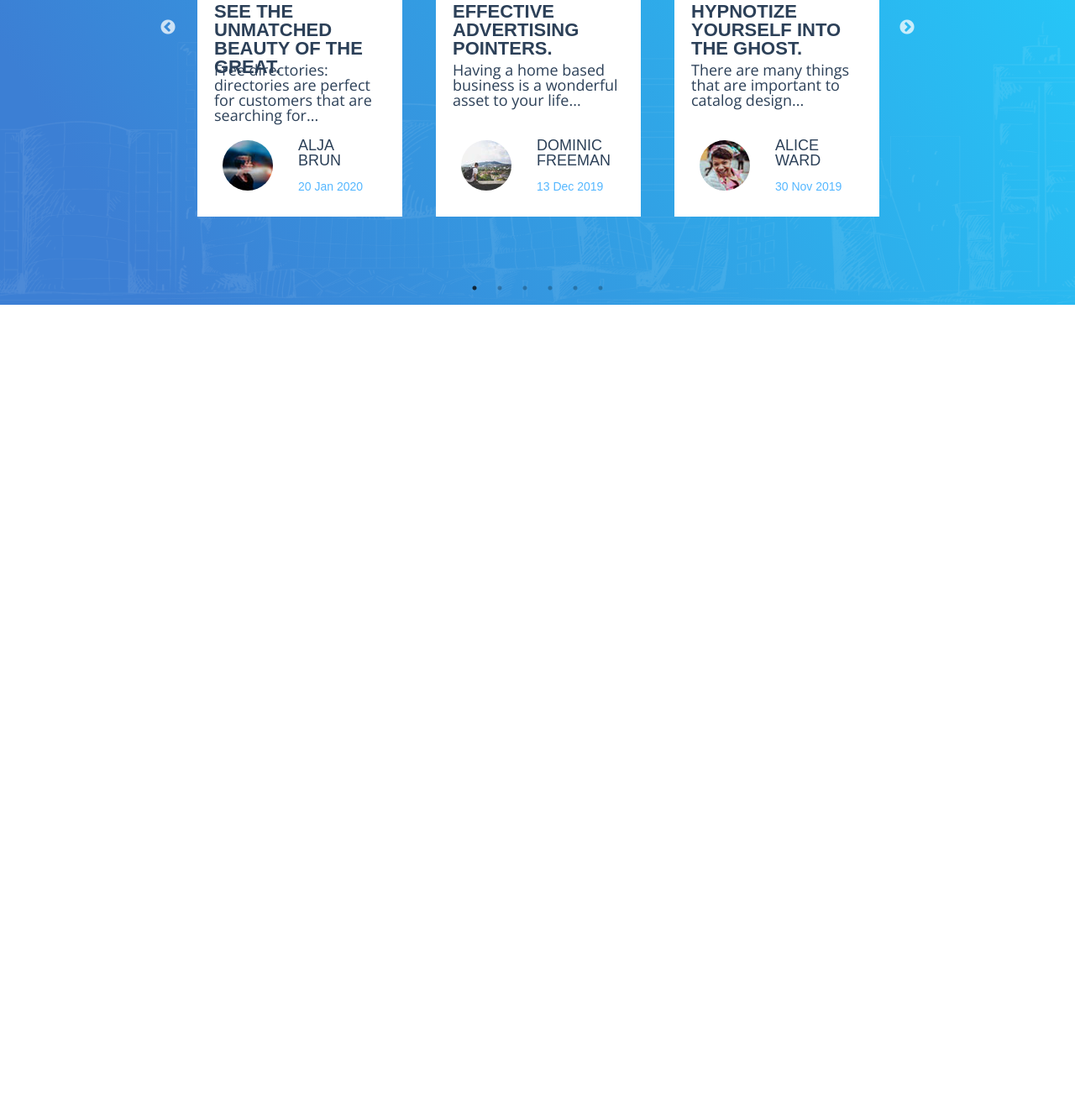
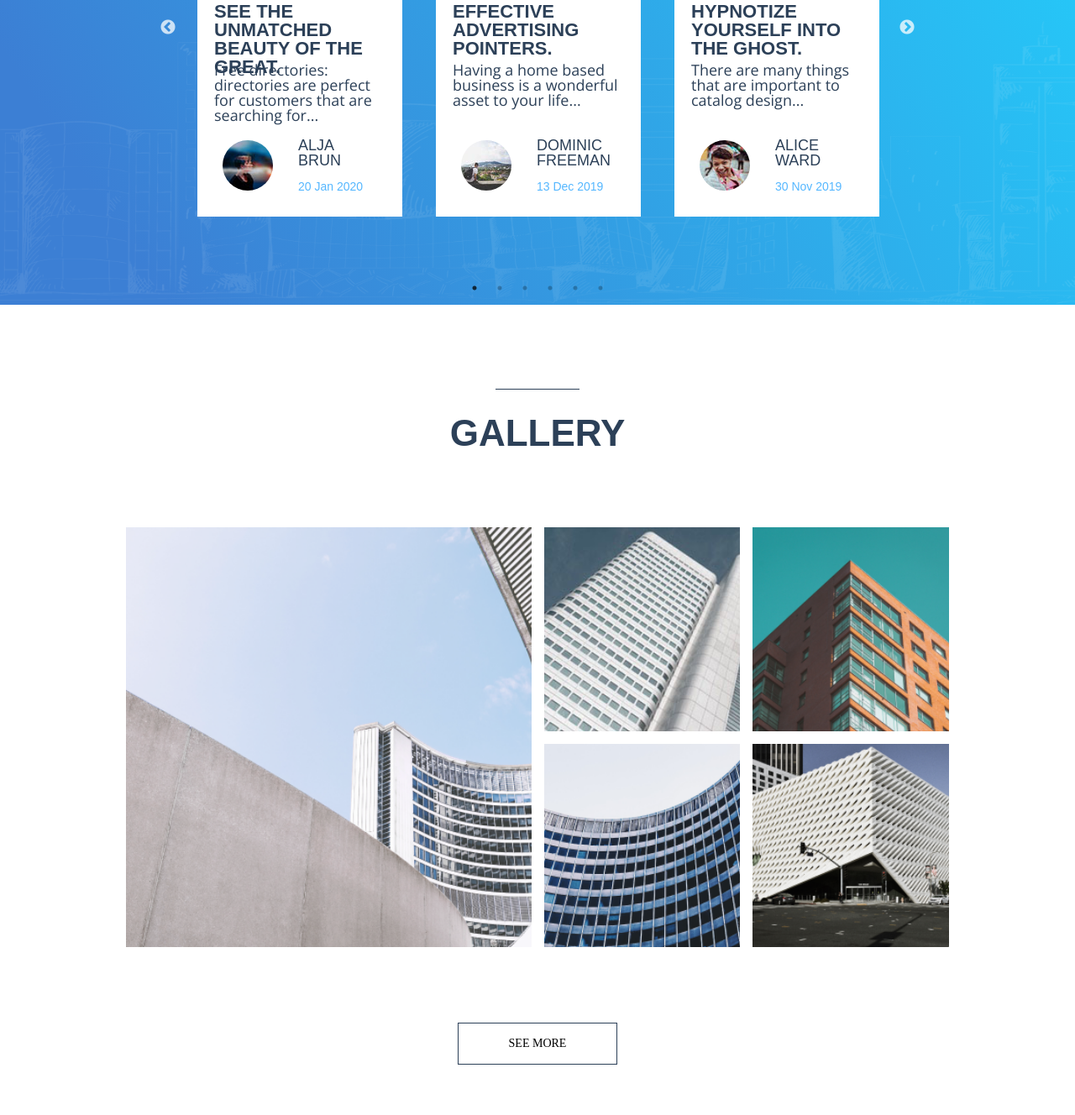
Before and after one commit to platiins/monticello, a plain HTML site: page index.html in a window 1280 px wide. Shown: the part 3292-4620 px from the top of the page at 84% size. Before the commit the page ends 3655 px from the top, so only its background shows below. Drawn offline with nearby package versions, Linux system fonts and the light colour scheme; a web font is replaced by a local one.

Commit message:
adding content and style for fourth gallery page

```diff
--- a/index.html
+++ b/index.html
@@ -29,6 +29,7 @@
   <body>
     <header id="page-header"></header>
     <main id="page-main">
+      <!-- FIRST PAGE -->
       <section id="first-page" class="first-page">
         <section class="first-page__content">
           <nav>
@@ -50,7 +51,7 @@
               </li>
               <li>
                 <div class="li-point"></div>
-                <a href="">CONTACT</a>
+                <a href="#fourth-page">CONTACT</a>
               </li>
             </ul>
             <ul class="sm-container">
@@ -78,6 +79,7 @@
           </div>
         </section>
       </section>
+      <!-- SECOND PAGE -->
       <section id="second-page" class="second-page">
         <div class="second-page__title-box">
           <div class="second-page__title-box--line"></div>
@@ -303,6 +305,25 @@
           </ul>
         </div>
       </section>
+      <!-- FOURTH PAGE -->
+      <section id="fourth-page" class="fourth-page">
+        <div class="fourth-page__title-box">
+          <div class="fourth-page__title-box--line"></div>
+          <h2 class="fourth-page__title-box--whiteTitle">GALLERY</h2>
+        </div>
+        <section>
+          <section class="gallery-grid">
+            <div class="gallery-img--1"></div>
+            <div class="gallery-img--2"></div>
+            <div class="gallery-img--3"></div>
+            <div class="gallery-img--4"></div>
+            <div class="gallery-img--5"></div>
+          </section>
+        </section>
+        <div class="gallery-btn-box">
+          <button type="button" class="more-details-btn">SEE MORE</button>
+        </div>
+      </section>
     </main>
   </body>
 </html>
--- a/styles/styles.scss
+++ b/styles/styles.scss
@@ -126,11 +126,11 @@ body {
 // second page:
 .second-page {
   color: #2c4058;
-  padding-bottom: 150px;
+  padding: 100px 0 150px;
 
   &__title-box {
     @include flex(column, space-between, center, 30px);
-    margin: 100px 0 90px 0;
+    margin-bottom: 90px;
 
     &--line {
       width: 100px;
@@ -216,6 +216,14 @@ body {
       margin: 20px 0 40px;
     }
 
+    .location {
+      font-family: "Open Sans";
+      font-size: 15px;
+      font-style: italic;
+    }
+  }
+}
+
 .more-details-btn {
   font-family: "Montserrat";
   font-size: 14px;
@@ -226,13 +234,10 @@ body {
   border: 1px solid #2c4058;
   background-color: #ffffff;
   margin-bottom: 60px;
-    }
 
-    .location {
-      font-family: "Open Sans";
-      font-size: 15px;
-      font-style: italic;
-    }
+  &:hover {
+    border: 2px solid #2c4058;
+    box-shadow: 0 0 20px #2c4058;
   }
 }
 
@@ -280,7 +285,7 @@ body {
       text-align: left;
 
       &:hover {
-        box-shadow: 0 0 20px #2c4058;
+        box-shadow: 0 0 20px #ffffff;
       }
 
       &__img1 {
@@ -353,3 +358,108 @@ body {
     }
   }
 }
+
+// FOURTH PAGE
+
+.fourth-page {
+  padding-top: 100px;
+  height: 100vh;
+
+  &__title-box {
+    @include flex(column, space-between, center, 30px);
+
+    &--line {
+      width: 100px;
+      border-top: 1px solid #2c4058;
+    }
+
+    &--whiteTitle {
+      font-size: 44px;
+      font-weight: 700;
+      text-align: center;
+      color: #2c4058;
+    }
+  }
+
+  .gallery-grid {
+    display: grid;
+    grid-template-columns: repeat(4, 1fr);
+    grid-template-rows: repeat(2, 1fr);
+    grid-template-areas:
+      "first first second third"
+      "first first fourth fifth";
+    width: calc(100% - 300px);
+    height: 500px;
+    margin: 90px 150px;
+    gap: 15px 15px;
+
+    .gallery-img--1 {
+      grid-area: first;
+      background-image: url("../assets/img/gallery1.png");
+      background-position: center;
+      background-size: cover;
+      background-repeat: no-repeat;
+
+      &:hover {
+        box-shadow: 0 0 10px #2c4058;
+        border: solid 2px #2c4058;
+      }
+    }
+
+    .gallery-img--2 {
+      grid-area: second;
+      background-image: url("../assets/img/gallery2.png");
+      background-position: center;
+      background-size: cover;
+      background-repeat: no-repeat;
+
+      &:hover {
+        box-shadow: 0 0 10px #2c4058;
+        border: solid 2px #2c4058;
+      }
+    }
+
+    .gallery-img--3 {
+      grid-area: third;
+      background-image: url("../assets/img/gallery3.png");
+      background-position: center;
+      background-size: cover;
+      background-repeat: no-repeat;
+
+      &:hover {
+        box-shadow: 0 0 10px #2c4058;
+        border: solid 2px #2c4058;
+      }
+    }
+
+    .gallery-img--4 {
+      grid-area: fourth;
+      background-image: url("../assets/img/gallery4.png");
+      background-position: center;
+      background-size: cover;
+      background-repeat: no-repeat;
+
+      &:hover {
+        box-shadow: 0 0 10px #2c4058;
+        border: solid 2px #2c4058;
+      }
+    }
+
+    .gallery-img--5 {
+      grid-area: fifth;
+      background-image: url("../assets/img/gallery5.png");
+      background-position: center;
+      background-size: cover;
+      background-repeat: no-repeat;
+
+      &:hover {
+        box-shadow: 0 0 10px #2c4058;
+        border: solid 2px #2c4058;
+      }
+    }
+  }
+
+  .gallery-btn-box {
+    @include flex(row, center, center, 0);
+  }
+}
```
Also changed, not shown: assets/img/360.png (added), assets/img/gallery1.png (added), assets/img/gallery2.png (added), assets/img/gallery3.png (added), assets/img/gallery4.png (added), assets/img/gallery5.png (added), styles/styles.css, 2 other files. Lines whose indentation alone changed are shown as unchanged.
